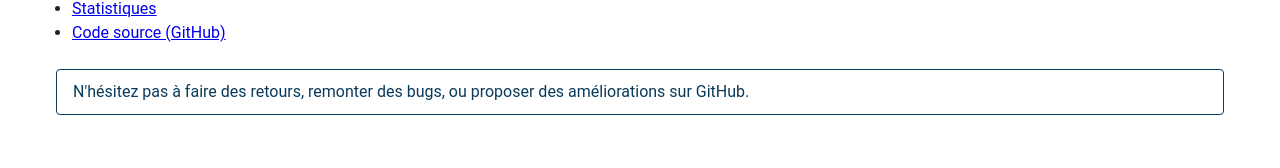
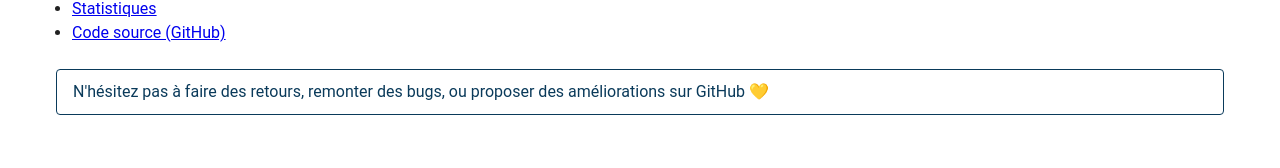
Before and after one commit to raphodn/open-air-events, a Vue app: page /about in a window 1280 px wide. Shown: the part 451-619 px from the top of the page. Built offline with nearby package versions, Linux system fonts and the light colour scheme; no server answers.

Commit message:
add heart emoji

```diff
--- a/src/views/About.vue
+++ b/src/views/About.vue
@@ -35,7 +35,7 @@
   <br />
 
   <v-alert color="primary" variant="outlined" density="compact">
-    N'hésitez pas à faire des retours, remonter des bugs, ou proposer des améliorations sur GitHub.
+    N'hésitez pas à faire des retours, remonter des bugs, ou proposer des améliorations sur GitHub 💛
   </v-alert>
 </template>
 
```
